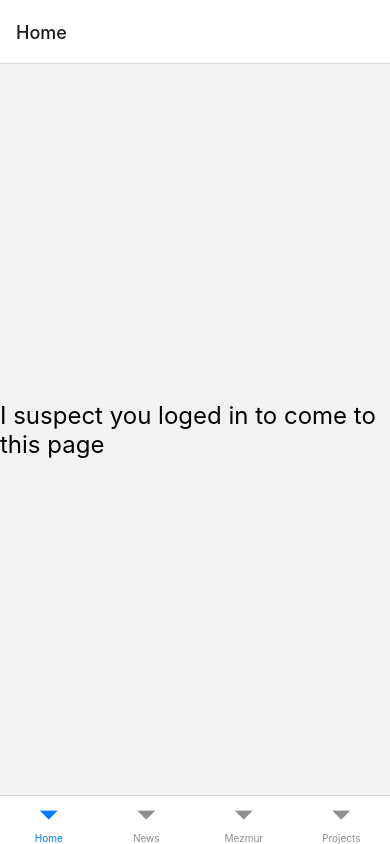
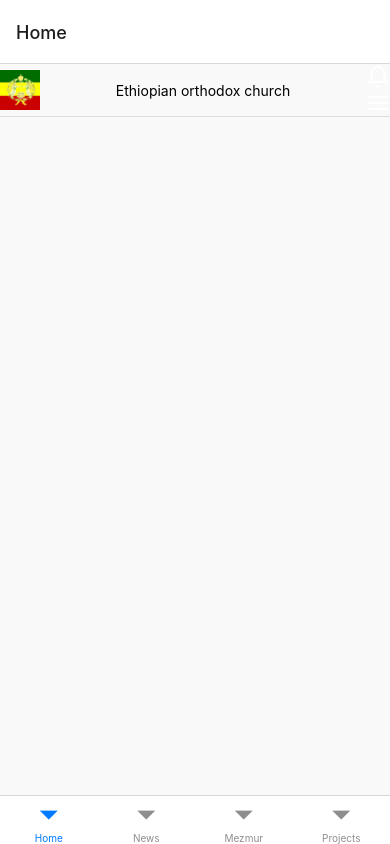
Before and after one commit to afwerki/eotc, a React Native app: screen /Main in a window 390 px wide. Built offline with nearby package versions, Linux system fonts and the light colour scheme.

Commit message:
update of 05/06

```diff
--- a/screens/HomeScreen.js
+++ b/screens/HomeScreen.js
@@ -1,24 +1,72 @@
 import React from 'react';
-import { View, Text, StyleSheet } from 'react-native';
+import { View, Image, Text, StyleSheet, SafeAreaView, ScrollView } from 'react-native';
+import FeatherIcon from "react-native-vector-icons/Feather";
 
 const HomeScreen = () => {
   return (
-    <View style={styles.container}>
-      <Text style={styles.title}>I suspect you loged in to come to this page</Text>
-      {/* Add more content here */}
+    <SafeAreaView style={styles.container}>
+    <ScrollView>
+    <View style={styles.header}>
+    <Image
+      source = {require("../assets/eotc.jpeg")}
+      style = {styles.logo}
+    />
+    <Text style ={styles.headerText}>Ethiopian orthodox church</Text>
+    <View style = {styles.headerIcon}>
+    <FeatherIcon
+    name = "bell"
+    size={24}
+    color="white"
+    style = {styles.belIcon}
+    />
+    <FeatherIcon name="menu" size={24} color="white"/>
+
     </View>
+
+    </View>
+
+    </ScrollView>
+    </SafeAreaView>
   );
 };
 
 const styles = StyleSheet.create({
   container: {
     flex: 1,
-    justifyContent: 'center',
-    alignItems: 'center',
+    backgroundColor: "#f9f9f9",
   },
   title: {
     fontSize: 24,
   },
+  header:{
+    flexDirection:'row',
+    justifyContent:'space-between',
+    alignItems:'center',
+    borderBottomWidth:1,
+    borderBlockColor:'#ddd'
+
+  },
+  logo:{
+    width:40,
+    height:40,
+    resizeMode:'contain'
+
+  },
+  headerTitle:{
+    fontSize:18,
+    fontWeight:'bold',
+    color:'white',
+
+  },
+  headerIcons:{
+    flexDirection:'row',
+
+  },
+  bellIcon:{
+    marginRight:15,
+
+  },
+
 });
 
 export default HomeScreen;
```
Also changed, not shown: 2 other files (tests, documents, lock files or other folders).
